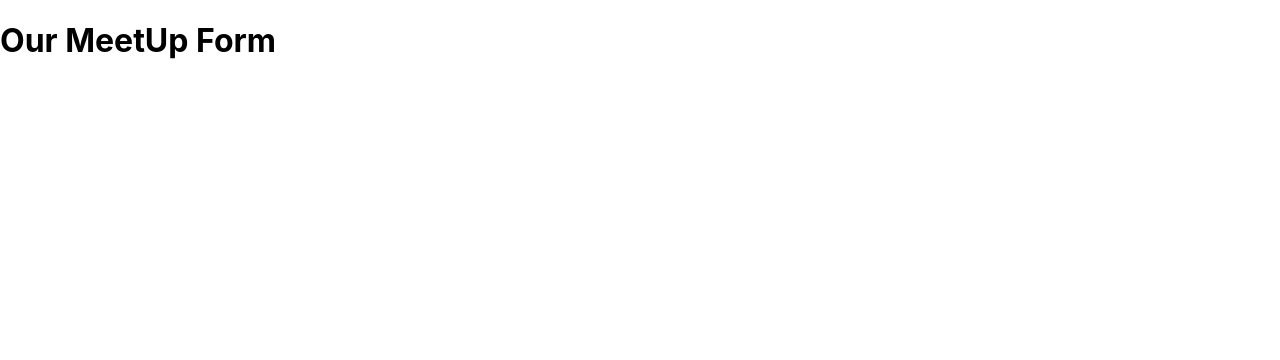
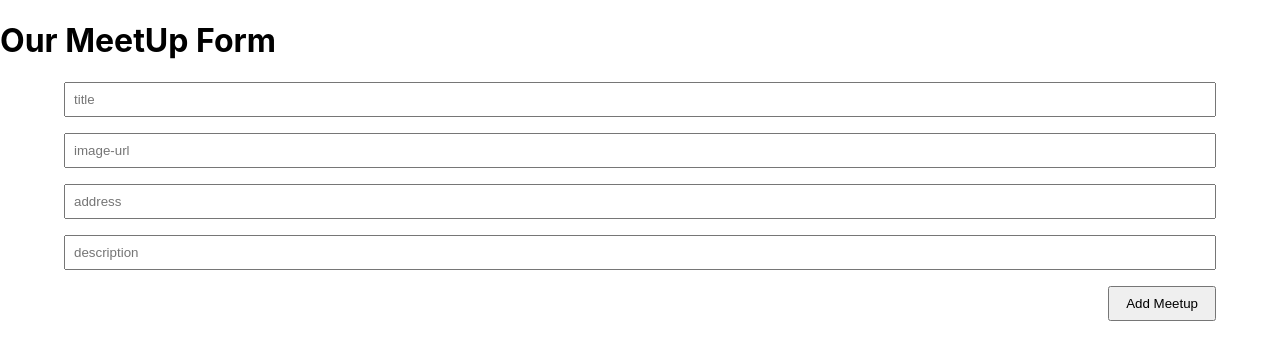
Before and after one commit to emmeiwhite/meetups-app, a Next.js app: page /new-meetup in a window 1280 px wide. Shown: the top 360 px of the page. Built offline with nearby package versions, Linux system fonts and the light colour scheme.

Commit message:
NewMeetUpForm is ready

```diff
--- a/components/meetups/MeetupList.js
+++ b/components/meetups/MeetupList.js
@@ -6,7 +6,7 @@
     <section className={classes.meetups_wrapper}>
       {meetuplist.map((meetData) => {
         return (
-          <main>
+          <main key={meetData.id}>
             <MeetupItem {...meetData} />
           </main>
         );
--- /dev/null
+++ b/components/meetups/NewMeetupForm.js
@@ -0,0 +1,62 @@
+import { useRef } from "react";
+import classes from "./NewMeetupForm.module.css";
+
+function NewMeetupForm({ onAddMeetup }) {
+  const titleInputRef = useRef();
+  const imageInputRef = useRef();
+  const addressInputRef = useRef();
+  const descriptionInputRef = useRef();
+
+  function handleSubmit(e) {
+    e.preventDefault();
+    const enteredTitle = titleInputRef.current.value;
+    const enteredImage = imageInputRef.current.value;
+    const enteredAddress = addressInputRef.current.value;
+    const enteredDescription = descriptionInputRef.current.value;
+
+    const meetupData = {
+      title: enteredTitle,
+      image: enteredImage,
+      address: enteredAddress,
+      description: enteredDescription,
+    };
+
+    onAddMeetup(meetupData);
+  }
+  return (
+    <form className={classes.meetup_form_wrapper} onSubmit={handleSubmit}>
+      <div className={classes.form_item}>
+        <input required ref={titleInputRef} type="text" placeholder="title" />
+      </div>
+      <div className={classes.form_item}>
+        <input
+          required
+          ref={imageInputRef}
+          type="text"
+          placeholder="image-url"
+        />
+      </div>
+      <div className={classes.form_item}>
+        <input
+          required
+          ref={addressInputRef}
+          type="text"
+          placeholder="address"
+        />
+      </div>
+
+      <div className={classes.form_item}>
+        <input
+          required
+          ref={descriptionInputRef}
+          type="text"
+          placeholder="description"
+        />
+      </div>
+
+      <button>Add Meetup</button>
+    </form>
+  );
+}
+
+export default NewMeetupForm;
--- /dev/null
+++ b/components/meetups/NewMeetupForm.module.css
@@ -0,0 +1,20 @@
+.meetup_form_wrapper {
+  width: 90%;
+  margin: 0 auto;
+}
+
+.form_item {
+  width: 100%;
+  margin: 1rem 0;
+}
+
+.form_item input {
+  width: 100%;
+  padding: 0.5rem;
+}
+
+.meetup_form_wrapper button {
+  display: block;
+  margin-left: auto;
+  padding: 0.5rem 1rem;
+}
--- a/components/ui/Card.module.css
+++ b/components/ui/Card.module.css
@@ -0,0 +1,3 @@
+.card {
+  box-shadow: 0 3px 5px #777;
+}
--- a/pages/new-meetup/index.js
+++ b/pages/new-meetup/index.js
@@ -1,10 +1,15 @@
 // Form to Add Meetup
-function NewMeetUp() {
+import NewMeetupForm from "../../components/meetups/NewMeetupForm";
+function NewMeetUpPage() {
+  function addMeetUpHandler(enteredMeetupData) {
+    console.log(enteredMeetupData);
+  }
   return (
     <main>
       <h1>Our MeetUp Form</h1>
+      <NewMeetupForm onAddMeetup={addMeetUpHandler} />
     </main>
   );
 }
 
-export default NewMeetUp;
+export default NewMeetUpPage;
```
Also changed, not shown: components/meetups/MeetupItem.js (+6 -3 lines), components/ui/Card.js (+7 -0 lines).
